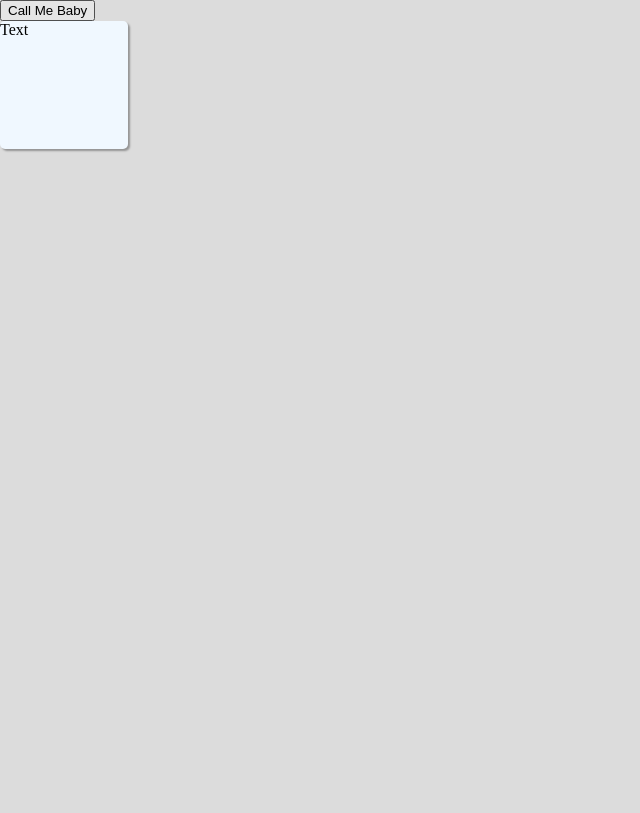
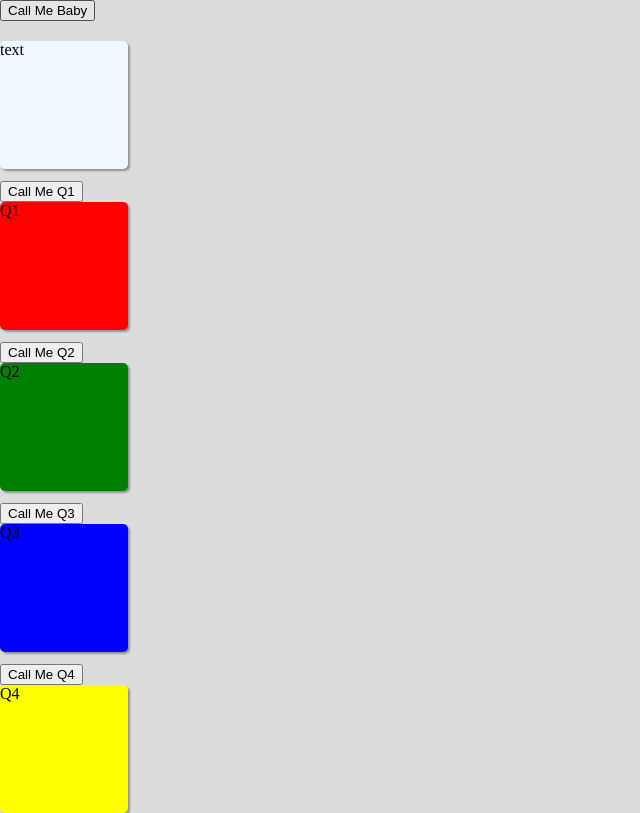
Before and after one commit to AdrianoDevequi/AppCrossPlatform, a website: page index.html in a window 1280 px wide. Shown: the whole page, without its empty margins (0-640 px from the left). Drawn offline with Linux system fonts and the light colour scheme.

Commit message:
Commit animations

```diff
--- a/index.html
+++ b/index.html
@@ -14,7 +14,7 @@
         padding: 0;
         margin: 0;
         background-color: gainsboro;
-        overflow: hidden;
+        /*overflow: hidden;*/
         perspective: 512px;
         perspective-origin: center;
     }
@@ -29,6 +29,60 @@
         transform-origin: top;
 
     }
+    #q1{
+        position: absolute;
+        width: 128px;
+        height: 128px;
+        background-color: aliceblue;
+        border-radius: 5px;
+        box-shadow: 2px 2px 2px rgba(0, 0, 0, 0.33);
+        transition: transform cubic-bezier(0.4, 0.57, 0.66, 1.26) 2s;
+        transform-origin: top;
+    }
+    #q1{
+        position: absolute;
+        width: 128px;
+        height: 128px;
+        background-color: red;
+        border-radius: 5px;
+        box-shadow: 2px 2px 2px rgba(0, 0, 0, 0.33);
+        transition: transform cubic-bezier(0.18, 0.82, 1, -0.21) 2s 1s;
+
+        transform-origin: top;
+    }
+    #q2{
+        position: absolute;
+        width: 128px;
+        height: 128px;
+        background-color: green;
+        border-radius: 5px;
+        box-shadow: 2px 2px 2px rgba(0, 0, 0, 0.33);
+        transition: transform cubic-bezier(0.13, 0.01, 1, 0.12) 2s;
+        transform-origin: top;
+    }
+    #q3{
+        position: absolute;
+        width: 128px;
+        height: 128px;
+        background-color: blue;
+        border-radius: 5px;
+        box-shadow: 2px 2px 2px rgba(0, 0, 0, 0.33);
+        transition: transform cubic-bezier(0.4, 0.57, 0.66, 1.26) 2s;
+        transform-origin: top;
+    }
+    #q4{
+        position: absolute;
+        width: 128px;
+        height: 128px;
+        background-color: yellow;
+        border-radius: 5px;
+        box-shadow: 2px 2px 2px rgba(0, 0, 0, 0.33);
+        transition: transform cubic-bezier(0.4, 0.57, 0.66, 1.26) 2s;
+        transform-origin: top;
+    }
+    .espaco{
+        padding: 20px 0px 120px 0px;
+    }
     #animated2{
         position: absolute;
         width: -131px;
@@ -39,15 +93,22 @@
         border-radius: 5px;
         box-shadow: 2px 2px 2px rgba(0, 0, 0, 0.33);
         transition: transform cubic-bezier(0.4, 0.57, 0.66, 1.26) 2s, opacity ease 2s 2s;
+
         opacity: 0;
 
     }
     .animatedToScreen{
         transform: rotateX(360deg);
     }
+    .animatedToScreenQ2{
+        transform:skewX(60deg);
+    }
+    .animatedToScreenQ3{
+        transform:scale(1.5,1.5);
+    }
     .animatedToScreen2{
       opacity: 1 !important;
-      transform: translate(-387px, 387px) rotate(360deg);
+      transform: translate(387px, 387px) rotate(360deg);
     }
 
 </style>
@@ -65,20 +126,64 @@ obs: dalay é obrigatório em apenas uma animação
 
 -->
 <button id="callmebaby">Call Me Baby</button>
+<div class="espaco">
+<div id="animated">
+    <div id="text">text</div>
+</div>
+</div>
+<div class="espaco">
+    <button id="callmeq1">Call Me Q1</button>
+    <div id="q1">
+        <div id="text">Q1</div>
+    </div>
 
-<div id="animated">
-    <div id="text">Text</div>
+</div>
+<div class="espaco">
+    <button id="callmeq2">Call Me Q2</button>
+    <div id="q2">
+        <div id="text">Q2</div>
+    </div>
+</div>
+<div class="espaco">
+    <button id="callmeq3">Call Me Q3</button>
+    <div id="q3">
+        <div id="text">Q3</div>
+    </div>
+</div>
+<div class="espaco">
+    <button id="callmeq4">Call Me Q4</button>
+    <div id="q4">
+        <div id="text">Q4</div>
+    </div>
 </div>
 
 <script>
     let text = document.querySelector("#animated div");
     let animated = document.querySelector("#animated");
+    let q1 = document.querySelector("#q1");
+    let q2 = document.querySelector("#q2");
+    let q3 = document.querySelector("#q3");
     let callmebaby = document.querySelector("#callmebaby");
     callmebaby.onclick = () =>{
         animated.classList.contains("animatedToScreen") ?
         animated.classList.remove("animatedToScreen") :
         animated.classList.add("animatedToScreen");
     };
+    callmeq1.onclick = () =>{
+        q1.classList.contains("animatedToScreen2") ?
+        q1.classList.remove("animatedToScreen2") :
+        q1.classList.add("animatedToScreen2");
+    };
+    callmeq2.onclick = () =>{
+        q2.classList.contains("animatedToScreenQ2") ?
+        q2.classList.remove("animatedToScreenQ2") :
+        q2.classList.add("animatedToScreenQ2");
+    };
+    callmeq3.onclick = () =>{
+        q3.classList.contains("animatedToScreenQ3") ?
+        q3.classList.remove("animatedToScreenQ3") :
+        q3.classList.add("animatedToScreenQ3");
+    };
 </script>
 
 </body>
```
